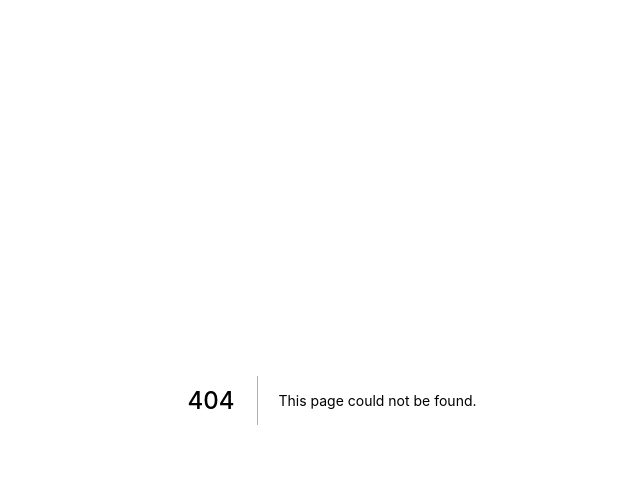
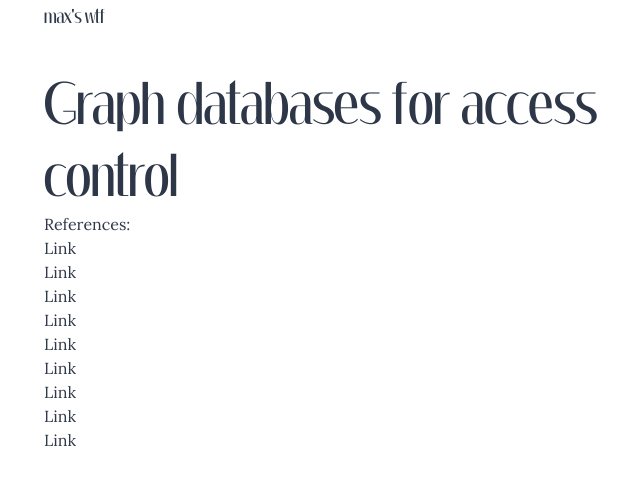
Before and after one commit to aimed/maxs.wtf, a Next.js app: page /posts/2019-07-20-graph-databases-for-access-control in a window 1280 px wide. Before the commit this address had no page. Shown: the top 484 px of the page, without its empty margins (308-948 px from the left). Built offline with nearby package versions, Linux system fonts and the light colour scheme.

Commit message:
feat: add post page

```diff
--- /dev/null
+++ b/pages/posts/2019-07-20-graph-databases-for-access-control.tsx
@@ -0,0 +1,48 @@
+import Post from '../../components/Post'
+
+export default function() {
+  return (
+    <Post title="Graph databases for access control">
+      <div>
+        References:
+        <ol>
+          <li>
+            <a href="https://neo4j.com/blog/access-control-lists-the-graph-database-way/">Link</a>
+          </li>
+          <li>
+            <a href="https://dl.acm.org/citation.cfm?id=3176331&dl=ACM&coll=DL</li>">Link</a>
+          </li>
+          <li>
+            <a href="https://www.fourkitchens.com/blog/article/anticipage-scalable-pagination-especially-acls/">Link</a>
+          </li>
+          <li>
+            <a href="https://www.google.com/search?q=graph+database+access+control&oq=gra&aqs=chrome.0.69i59j69i57j69i60l3j69i59.1064j0j7&sourceid=chrome&ie=UTF-8">
+              Link
+            </a>
+          </li>
+          <li>
+            <a href="https://medium.com/jettech/role-based-access-control-using-a-graph-database-2573debb685e">Link</a>
+          </li>
+          <li>
+            <a href="https://leanjavaengineering.wordpress.com/2015/04/13/attribute-based-access-control-with-a-graph-database/">
+              Link
+            </a>
+          </li>
+          <li>
+            <a href="https://csrc.nist.gov/csrc/media/publications/sp/800-162/final/documents/sp800_162_draft.pdf">
+              Link
+            </a>
+          </li>
+          <li>
+            <a href="https://neo4j.com/blog/this-week-neo4j-property-based-access-control-intro-cypher-user-path-analysis/">
+              Link
+            </a>
+          </li>
+          <li>
+            <a href="https://hackernoon.com/guys-were-doing-pagination-wrong-f6c18a91b232</li>">Link</a>
+          </li>
+        </ol>
+      </div>
+    </Post>
+  )
+}
```
